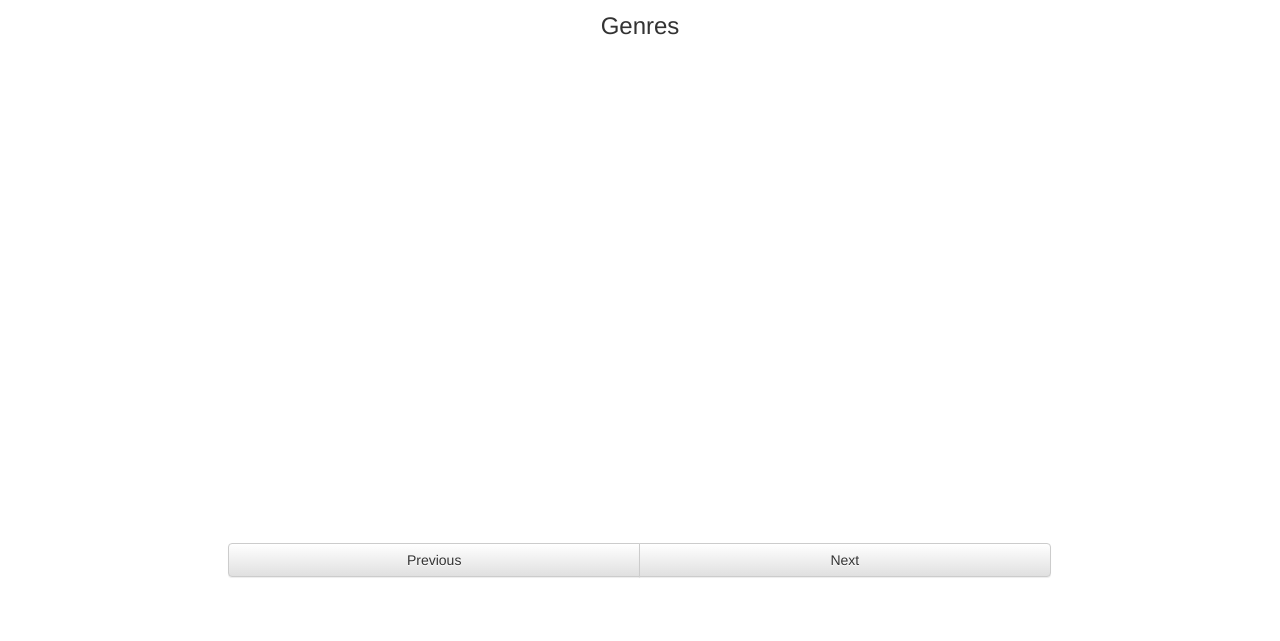
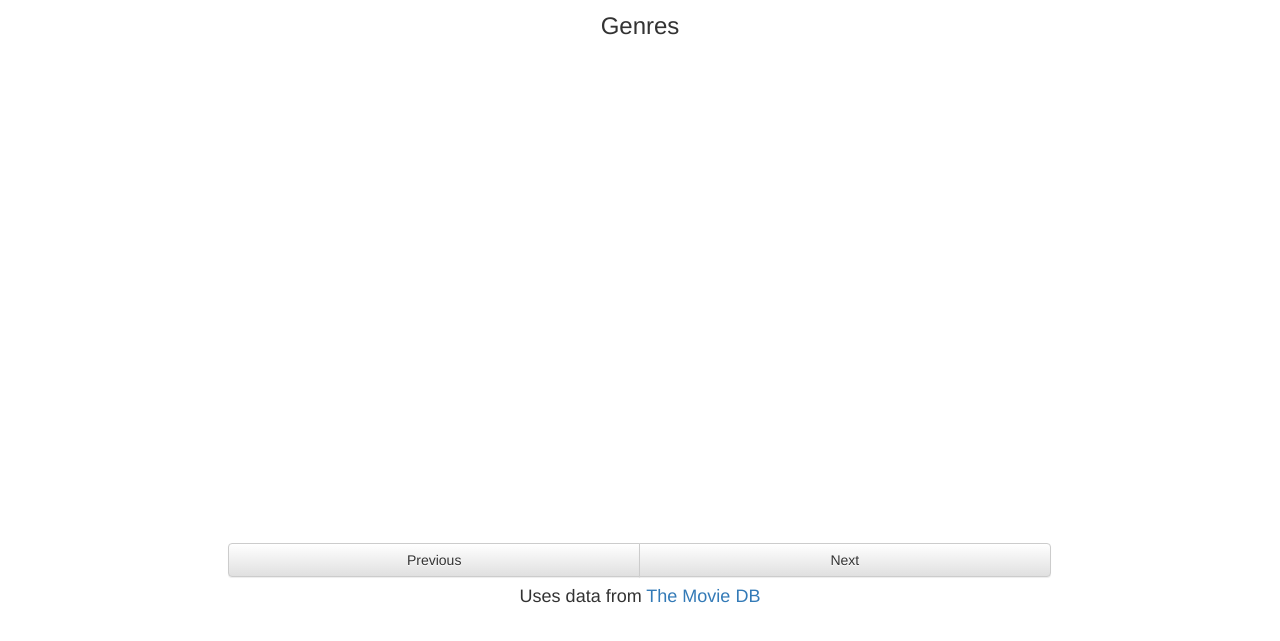
Before and after one commit to JoshWein/EndlessTrailers, a plain HTML site: page index.html in a window 1280 px wide. Shown: the part 57-698 px from the top of the page. Drawn offline with nearby package versions, Linux system fonts and the light colour scheme; no server answers.

Commit message:
added tagline

```diff
--- a/index.html
+++ b/index.html
@@ -54,6 +54,9 @@
                 </div>
             </div>
         </div>
+        <div class="row text-center">
+            <h4>Uses data from <a href="https://www.themoviedb.org/">The Movie DB</a></h4>
+        </div>
     </div>
 </div>
 </body>
```
